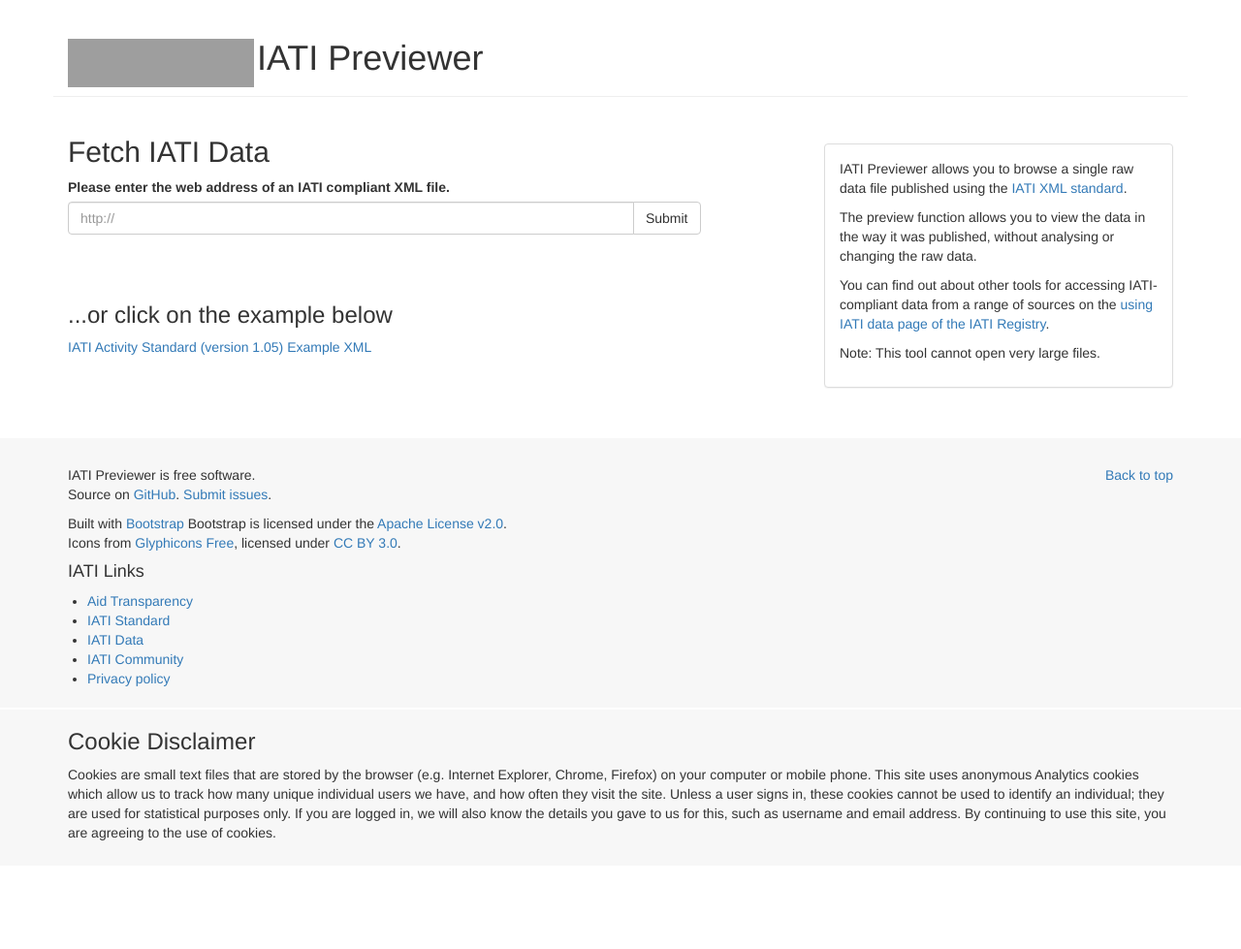
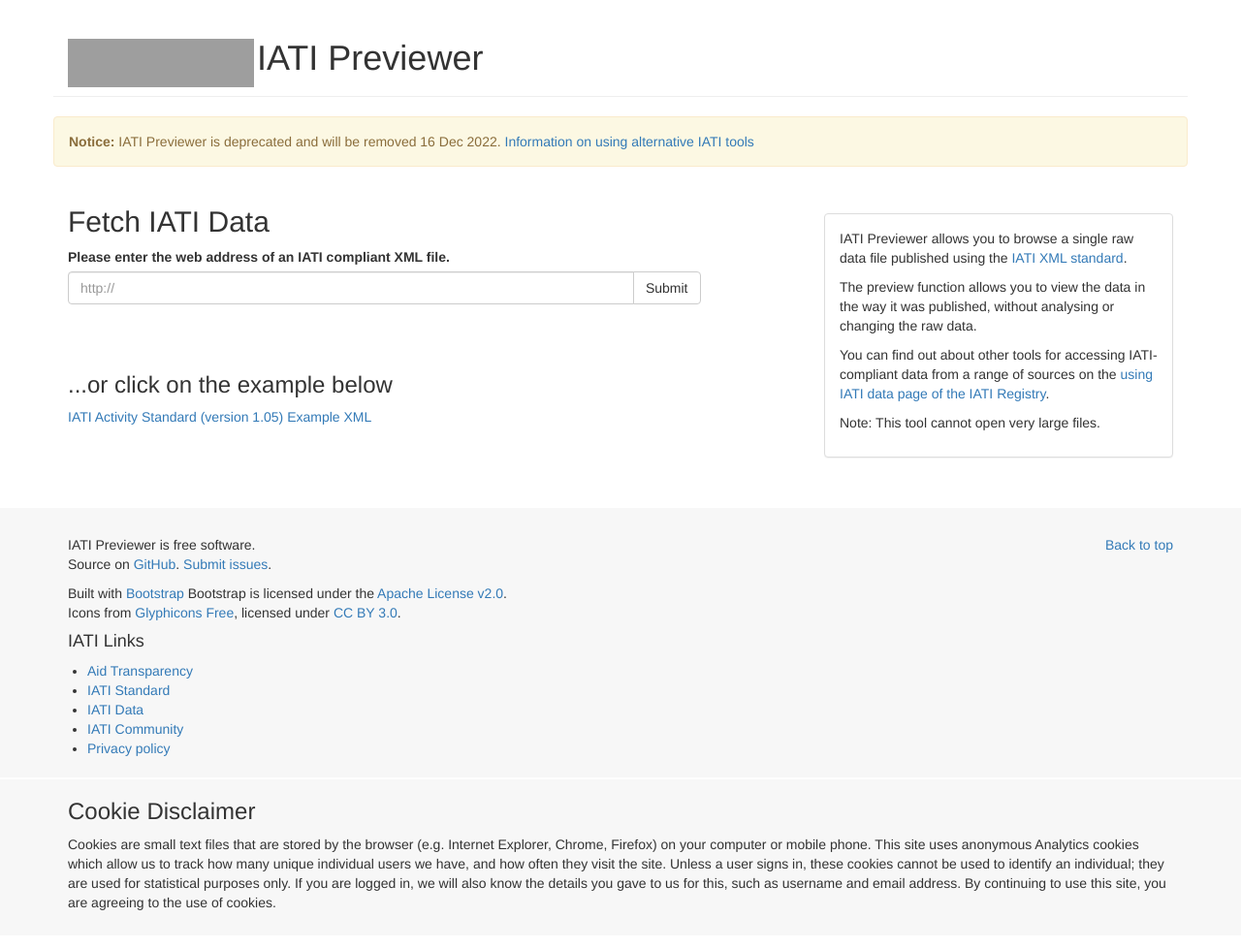
Before and after one commit to IATI/IATI-Previewer, a PHP site: page /?action=new in a window 1280 px wide. Shown: the part 52-1031 px from the top of the page at 97% size. Before the commit the page ends 919 px from the top, so only its background shows below. Run offline with PHP 8.4, Linux system fonts and the light colour scheme; some libraries are stand-ins or nearby versions; grey boxes are pictures that could not be loaded.

Commit message:
sync live server before archiving

```diff
--- a/index.php
+++ b/index.php
@@ -110,6 +110,11 @@ if (!isset($_REQUEST["showblank"])) {
           </div>
         </div>
       </div><!-- /.container -->
+      <div class="container">
+        <div class="row">
+          <div class="alert alert-warning"><strong>Notice:</strong> IATI Previewer is deprecated and will be removed 16 Dec 2022. <a href="https://cdn.iatistandard.org/prod-iati-website/documents/IATI_Previewer_Deprecation_Guide.pdf">Information on using alternative IATI tools</a></div>
+        </div>
+      </div>
 
     </div><!-- end wrap -->
 
@@ -194,7 +199,7 @@ if (!isset($_REQUEST["showblank"])) {
                     echo $day;
                     echo date("H:i:s",filemtime( "/tmp/" . nice_file_name($newurl) )) . "</div>";
 
-                    echo '<a href="http://validator.iatistandard.org/?url=' . safeurl($newurl) . '" target="_blank">Check this data in the IATI Public Validator</a> [opens in new window]';
+                    echo '<a href="https://iativalidator.iatistandard.org/organisations" target="_blank">Check this data in the IATI Validator</a> [opens in new window]';
 
                     echo '</div>';
 
```
